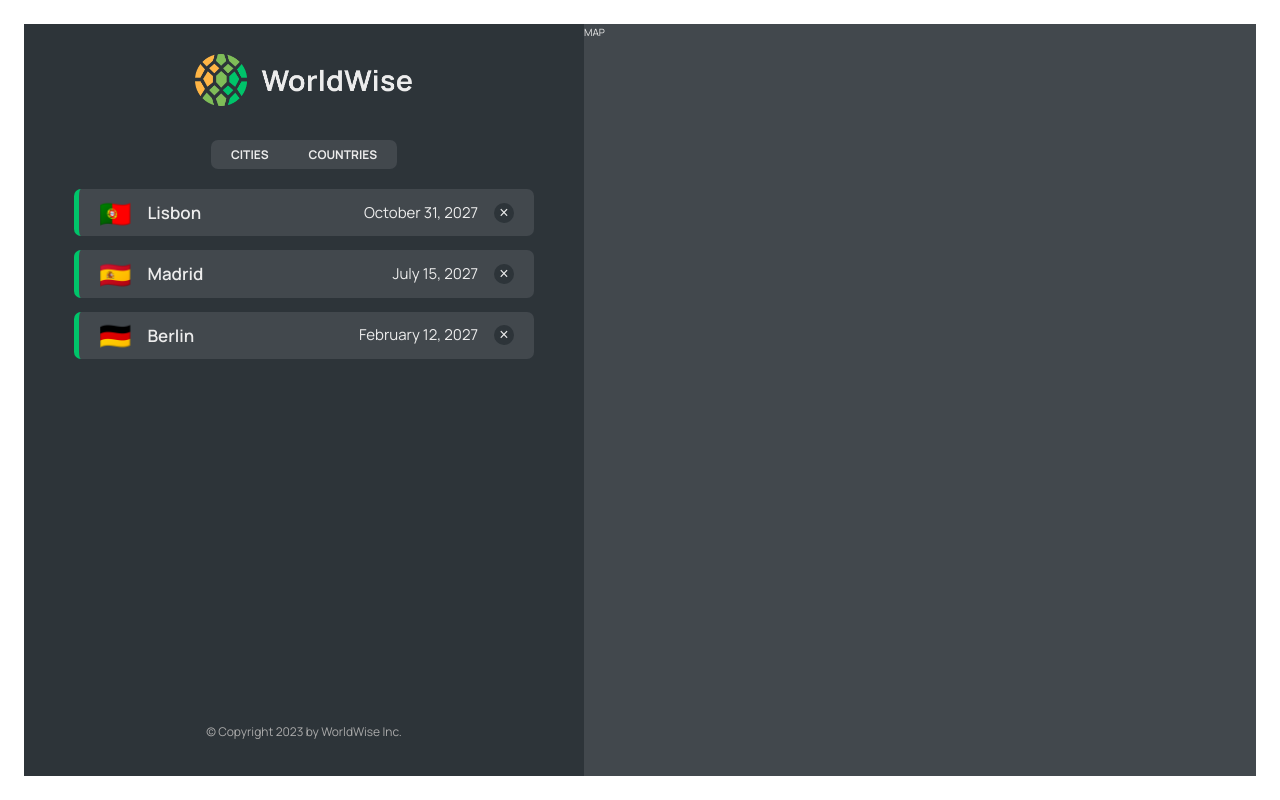
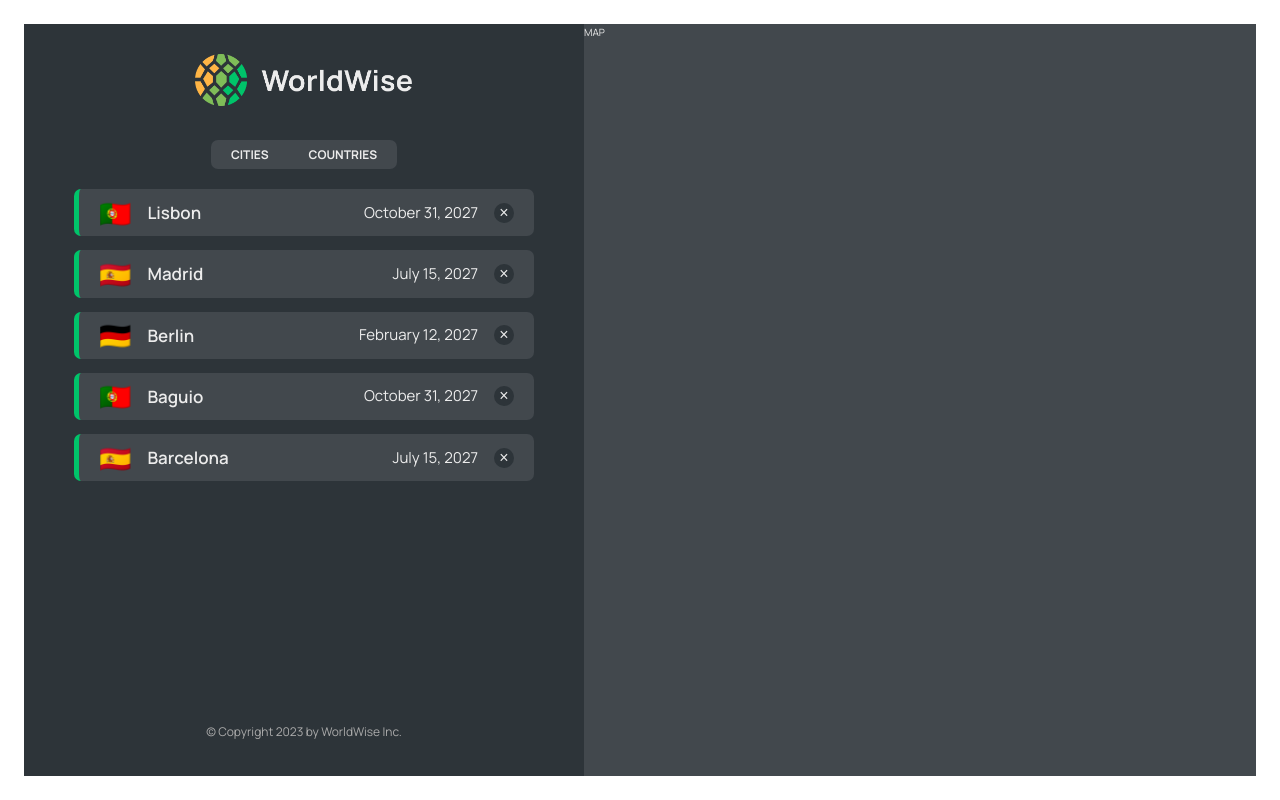
Before and after one commit to bHabawel/worldwise, a React (Vite) app: page /app in a window 1280 px wide. Built offline with nearby package versions, Linux system fonts and the light colour scheme; data requests are answered from the project's data file.

Commit message:
implementing CountryList

```diff
--- a/data/cities.json
+++ b/data/cities.json
@@ -35,6 +35,30 @@
         "lng": 13.376933665713324
       },
       "id": 98443197
+    },
+    {
+      "cityName": "Baguio",
+      "country": "Philippines",
+      "emoji": "🇵🇹",
+      "date": "2027-10-31T15:59:59.138Z",
+      "notes": "My favorite city so far!",
+      "position": {
+        "lat": 16.41639,
+        "lng": 120.59306
+      },
+      "id": 123123
+    },
+    {
+      "cityName": "Barcelona",
+      "country": "Spain",
+      "emoji": "🇪🇸",
+      "date": "2027-07-15T08:22:53.976Z",
+      "notes": "",
+      "position": {
+        "lat": 40.46635901755316,
+        "lng": -3.7133789062500004
+      },
+      "id": 345345
     }
   ]
 }
--- a/src/App.jsx
+++ b/src/App.jsx
@@ -1,4 +1,6 @@
 import { BrowserRouter, Route, Routes } from "react-router-dom";
+import { useEffect, useState } from "react";
+
 import Product from "./pages/Product";
 import Pricing from "./pages/Pricing";
 import Homepage from "./pages/Homepage";
@@ -6,7 +8,7 @@
 import AppLayout from "./pages/AppLayout";
 import Login from "./pages/Login";
 import CityList from "./components/CityList";
-import { useEffect, useState } from "react";
+import CountryList from "./components/CountryList";
 
 const BASE_URL = `http://localhost:8000`;
 
@@ -45,7 +47,10 @@
               path="cities"
               element={<CityList cities={cities} isLoading={isLoading} />}
             />
-            <Route path="countries" element={<p>Countries</p>} />
+            <Route
+              path="countries"
+              element={<CountryList cities={cities} isLoading={isLoading} />}
+            />
             <Route path="form" element={<p>Form</p>} />
           </Route>
           <Route path="login" element={<Login />} />
--- a/src/components/CountryItem.jsx
+++ b/src/components/CountryItem.jsx
@@ -1,5 +1,6 @@
 import styles from "./CountryItem.module.css";
 
+/*eslint-disable */
 function CountryItem({ country }) {
   return (
     <li className={styles.countryItem}>
--- /dev/null
+++ b/src/components/CountryList.jsx
@@ -0,0 +1,30 @@
+import styles from "./CountryList.module.css";
+import CountryItem from "./CountryItem";
+import Spinner from "./Spinner";
+import Message from "./Message";
+
+/*eslint-disable*/
+function CountryList({ cities, isLoading }) {
+  if (isLoading) return <Spinner />;
+
+  if (!cities.length)
+    return (
+      <Message message="Add your first city by clicking on a city on the map" />
+    );
+
+  const countries = cities.reduce((arr, city) => {
+    if (!arr.map((el) => el.country).includes(city.country))
+      return [...arr, { country: city.country, emoji: city.emoji }];
+    else return arr;
+  }, []);
+
+  return (
+    <ul className={styles.countryList}>
+      {countries.map((country) => (
+        <CountryItem country={country} />
+      ))}
+    </ul>
+  );
+}
+
+export default CountryList;
```
